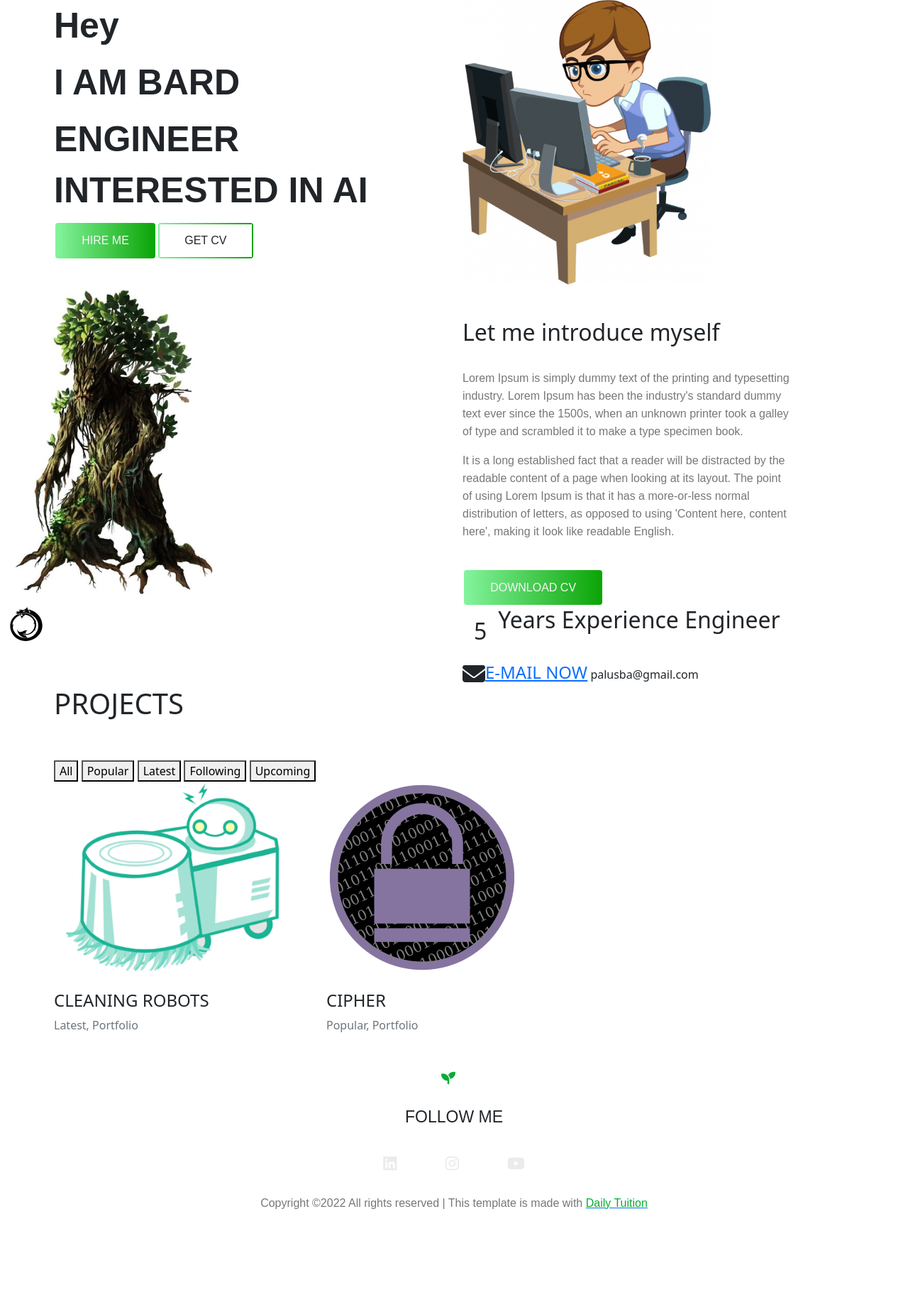
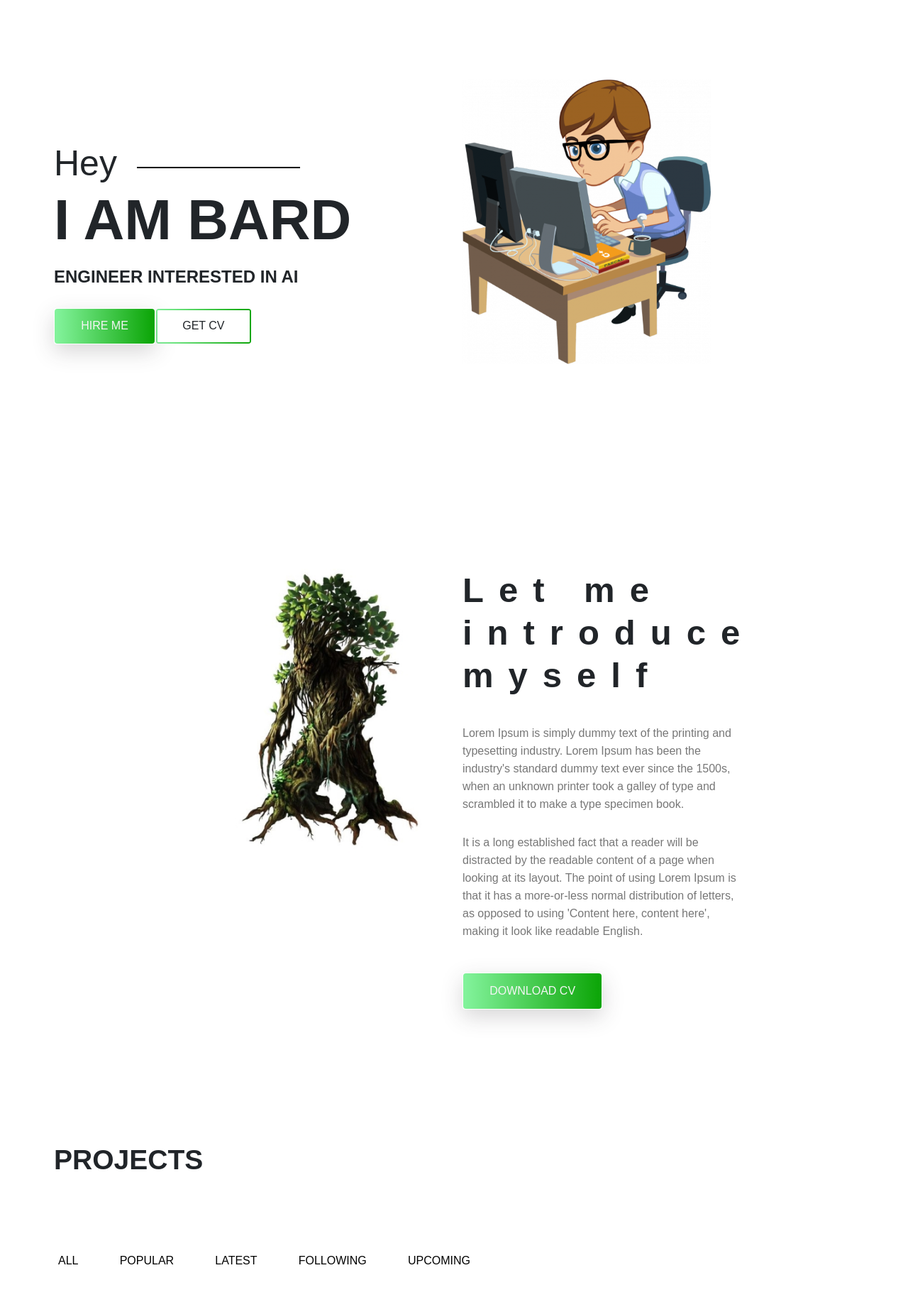
Before and after one commit to Bard2803/Portfolio-Website, a Flask app: page / in a window 1280 px wide. Shown: the part 88-1929 px from the top of the page at 71% size. Before the commit the page ends 1791 px from the top, so only its background shows below. Run offline with Flask 2, Linux system fonts and the light colour scheme.

Commit message:
Fixes the styles.css so that it properly works when website is lanuched

```diff
--- /dev/null
+++ b/static/cipher.css
@@ -0,0 +1,14 @@
+.cipher-section .mb-3 button{
+    margin-top:30px;
+    top: 50%;
+    left: 50%;
+    -ms-transform: translate(-50%, -50%);
+    transform: translate(-50%, -50%);
+}
+
+
+.cipher-section .encrypted-message {
+    margin-top:30px;
+    top: 50%;
+    left: 50%;
+}
--- a/static/global.css
+++ b/static/global.css
@@ -1,7 +1,11 @@
 /* Global classes */
 
 .title-text{
-    font: normal bold 50px/ 72px var(--roboto)
+    font: normal bold 50px/ 72px var(--roboto);
+}
+
+.text-uppercase{
+    text-transform: uppercase;
 }
 
 /* Buttons */
@@ -10,11 +14,11 @@
     padding: .8rem 2.2rem;
     font: normal 500 16px/20px var(--roboto);
     position: relative;
-    border: 4px solid transparent;
+    border: 3px solid transparent;
     border-radius: 4px;
 }
 
-.primary-button{
+.button.primary-button{
     background: var(--gradient-color);
     background-clip: padding-box;
     color: whitesmoke;
@@ -22,37 +26,41 @@
     box-shadow: var(--box-shadow);
 }
 
-.primary-button:hover{
+.button.primary-button:hover{
     background: whitesmoke;
     background-clip: padding-box;
     color: black;
 }
 
-.primary-button::after, .secondary-button::after{
+.button.primary-button::after, .button.secondary-button::after{
     position: absolute;
     top: -2px; left: -2px;
-    bottom: -2px; right: -2px;
+    bottom: -2px;  right: -2px;
     background: var(--gradient-color);
-    content:"";
+    content: ' ';
     z-index: -1;
     border-radius: 4px;
 }
 
-.secondary-button{
+.button.secondary-button{
     background: white;
     background-clip: padding-box;
     transition: background .6s ease;
 }
 
-.secondary-button:hover{
+.button.secondary-button:hover{
     background: var(--gradient-color);
     color: whitesmoke;
-    box-shadow: var(--box-shadow)
+    box-shadow: var(--box-shadow);
 }
 
 p.para{
     color: var(--text-color);
-    font: normal 500 16px/25px var(--roboto)
+    font: normal 500 16px/ 25px var(--roboto);
+}
+
+.font-roboto{
+    font-family: var(--roboto);
 }
 
 button:focus,
@@ -64,6 +72,11 @@
     box-shadow: none !important;
 }
 
+.title-h1{
+    font: normal bold 39px/ 40px var(--roboto);
+}
+
+
 .navbar_fixed{
     position: fixed;
     width: 100%;
--- a/static/styles.css
+++ b/static/styles.css
@@ -1,6 +1,8 @@
 /* Global styling */
 
 @import url("./global.css");
+@import url("./cipher.css");
+
 
 /* VARIABLES */
 
@@ -12,7 +14,7 @@
     --border-color: #201f1f17;
     --gradient-color: linear-gradient(90deg, #83f39c 0%, #0ca507 100%);
     --shadow-color: 0px 10px 30px rgba(80, 209, 241, 0.3);
-    --box-color: 0px 10px 30px rgba(57, 56, 61, 0.205);
+    --box-shadow: 0px 10px 30px rgba(57, 56, 61, 0.205);
 
     /* font variable */
     --roboto: "Arial", cursive;
@@ -55,12 +57,12 @@
 
 /* Banner Area */
 
-.site-main .site-banner .site-title h3{
+.site-banner .site-title h3{
     padding-top: 35%;
     font-weight: 500;
 }
 
-.site-main .site-banner .site-title h3::after{
+.site-banner .site-title h3::after{
     content: " ";
     height: 2px;
     width: 18vw;
@@ -70,146 +72,68 @@
     transform: translateY(-10px);
 }
 
-.site-main .site-banner .site-title h1{
+.site-banner .site-title h1{
     font-size: 5rem;
 }
 
-.site-main .site-banner .site-title h4{
+.site-banner .site-title h4{
     font-size: 1.5rem;
 }
 
-.site-main .site-banner .banner-image > img{
+.site-banner .banner-image > img{
     padding: 7rem 0;
 }
-
 
 
 /* End Banner Area */
 
 /* Start About Area */
 
-.site-main .about-area{
+.about-area{
     padding: 8rem 5rem;
 }
 
-.site-main .about-area .about-title h2 > span{
+.about-area .about-title h2 > span{
     display: block;
     font: normal bold 49px/ 60px var(--roboto);
     letter-spacing: 21px;
 }
 
-.site-main .about-area .about-title .paragraph > p{
+.about-area .about-title .paragraph > p{
     padding: .4rem 0;
 }
 
-.site-main .about-area .about-image > img{
-    padding: 5rem 15rem;
+.about-area .about-image > img{
+    margin-top: 3rem;
+    margin-left: 15rem;
 }
 
 
 /* End About Area */
 
 
-/* Start Brand Area */
-
-.site-main .brand-area{
-    padding: 1rem 20rem;
-    margin-bottom: 4rem;
-}
-
-.site-main .brand-area .first-row .col-lg-4{
-    display: flex;
-    justify-content: center;
-}
-
-.site-main .brand-area .first-row .col-lg-4 > .single-brand{
-    border: 1px solid var(--border-color);
-    text-align: center;
-    padding: 1.8rem 0rem;
-    margin: .9rem 0;
-    width: 180px;
-    height: 100px;
-    cursor: pointer;
-    transition: transform .4s ease;
-}
-
-.site-main .brand-area .first-row .col-lg-4 > .single-brand > img{
-    width: 50%;
-}
-
-.site-main .brand-area .first-row .col-lg-4 > .single-brand:hover{
-    box-shadow: var(--box-shadow);
-    transform: scale(1.1);
-}
-
-.site-main .brand-area .first-row .col-lg-4 > .single-brand:hover > img{
-    filter: brightness(0.15);
-}
-
-.site-main .brand-area .experience-area{
-    padding-left: 1rem;
-}
-
-.site-main .brand-area .experience-area span{
-    display: block;
-}
-
-.site-main .brand-area .experience-area .years-area{
-    padding: 2rem 0;
-    width: 40rem;
-    height: 18rem;
-    padding-left: 8rem;
-    position: relative;
-}
-
-.site-main .brand-area .experience-area .bg-panel{
-    position: absolute;
-    right: 440px; top: 159%;
-    background: #4ed1550a;
-    width: 400px;
-    height: 400px;
-    margin-left: 340px;
-    z-index: -1;
-}
-
-.site-main .brand-area .experience-area .years-area .years{
-    font: normal bold 84px/40px var(--roboto);
-    color: var(--primary-color2);
-    z-index: 2;
-}
-
-.site-main .brand-area .experience-area .years-area h2 > span{
-    font: normal 600 22px/30px var(--roboto);
-}
-
-.site-main .brand-area .experience-area .call-area{
-    padding-left: 10rem;
-}
-
-/* End Brand Area */
-
 /* Project Area */
 
-.site-main .project-area{
+.project-area{
     padding: 4rem 0;
 }
 
-.site-main .project-area .button-group button{
+.project-area .button-group button{
     background: transparent;
     border: none;
     font: normal 500 16px/130px var(--roboto);
     text-transform: uppercase;
 }
 
-.site-main .project-area .button-group button + button{
+.project-area .button-group button + button{
     padding-left: 3rem;
 }
 
-.site-main .project-area .grid .our-project > .title h4{
+.project-area .grid .our-project > .title h4{
     font: normal 700 25px/12px var(--roboto);
 }
 
-.site-main .project-area .grid .our-project .img a:hover img{
+.project-area .grid .our-project .img a:hover img{
     filter: brightness(1.1) drop-shadow(1px 8px 30px #b1afaf);
 }
 
--- a/templates/index.html
+++ b/templates/index.html
@@ -35,8 +35,8 @@
     <div class="container-fluid">
         <div class="row">
         <div class="col-lg-6 col-md-12">
-            <div class="about-image">
-            <img src="/static/images/ent.jpg" alt="About me" class="img-fluid">
+            <div class="col-lg-6 col-md-12 about-image">
+            <img src="/static/images/ent.jpg" alt="about-area" class="img-fluid">
             </div>
         </div>
         <div class="col-lg-6 col-md-12 about-title">
@@ -64,48 +64,6 @@
 
 
 <!-- ===================================================================END ABOUT AREA================================================================ -->
-
-
-<!-- ===================================================================START BRAND AREA================================================================ -->
-
-<section class="brand-area">
-    <div class="container-fluid">
-        <div class="row">
-            <div class="col-xl-6 col-lg-12 col-md-12">
-                <div class="first-row row">
-                    <div class="col-lg-4 col-md-6 col-sm-6">
-                        <div class="single-brand">
-                            <img src="/static/images/dragon.png" alt="Brand-1 ">
-                        </div>
-                    </div>
-                </div>
-            </div>
-            <div class="col-xl-6 col-lg-12 col-md-12">
-                <div class="experience-area">
-                    <div class="d-flex flex-row years-area">
-                        <h2 class="p-3 years">5</h2>
-                        <h2>
-                            <span>Years</span>
-                            <span>Experience</span>
-                            <span>Engineer</span>
-                        </h2>
-                    </div>
-                    <div class="d-flex flex-row flex-wrap call-area">
-                        <span><i class="fa-solid fa-envelope fa-2x"></i></span>
-                        <div class="e-mail-now">
-                            <a href="#" class="text-uppercase h4 font-roboto">E-mail Now</a>
-                            <span class="font-roboto py-2">palusba@gmail.com</span>
-                        </div>
-                        <div class="bg-panel"></div>
-                    </div>
-                </div>
-            </div>
-        </div>
-    </div>
-</section>
-
-
-<!-- ===================================================================END BRAND AREA================================================================ -->
 
 <!--  ===================================================================START PROJECT AREA ===============================================================  -->
 
--- a/templates/layout.html
+++ b/templates/layout.html
@@ -38,7 +38,7 @@
                               <a class="nav-link" href="#">services</a>
                             </li>
                             <li class="nav-item">
-                              <a class="nav-link" href="/cipher">projects</a>
+                              <a class="nav-link" href="#">projects</a>
                             </li>
                             <li class="nav-item">
                               <a class="nav-link" href="#">blog</a>
```
Also changed, not shown: templates/cipher.html (+12 -11 lines).
